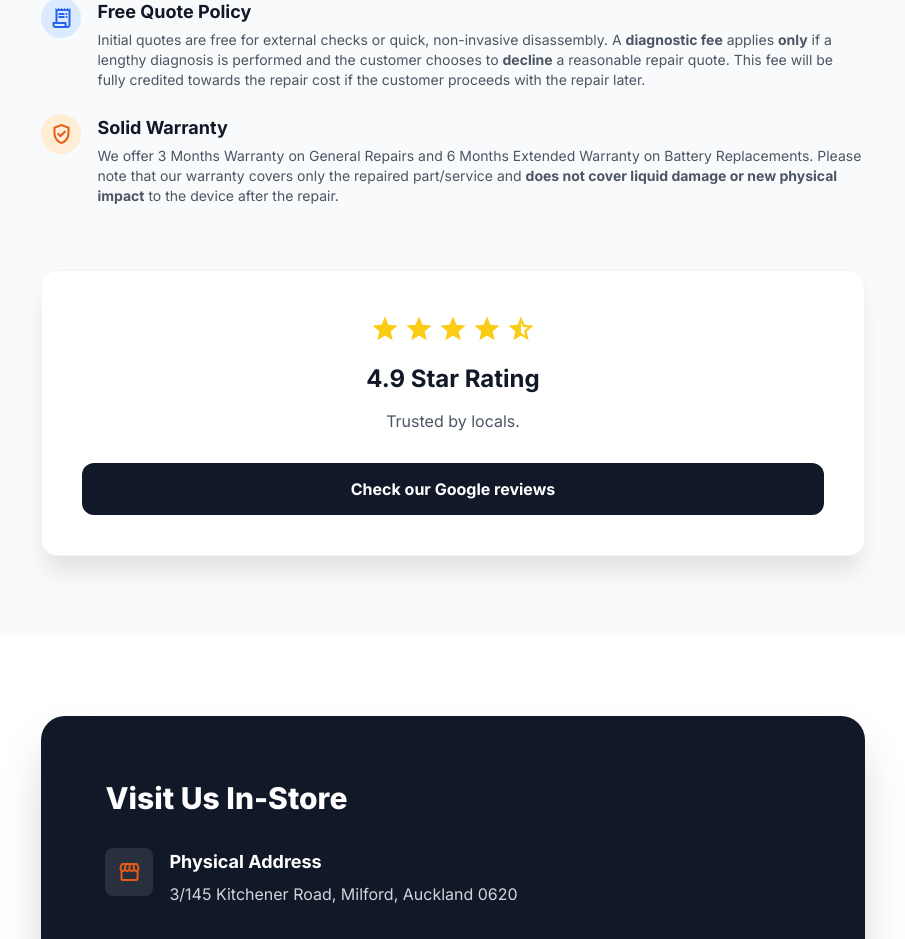
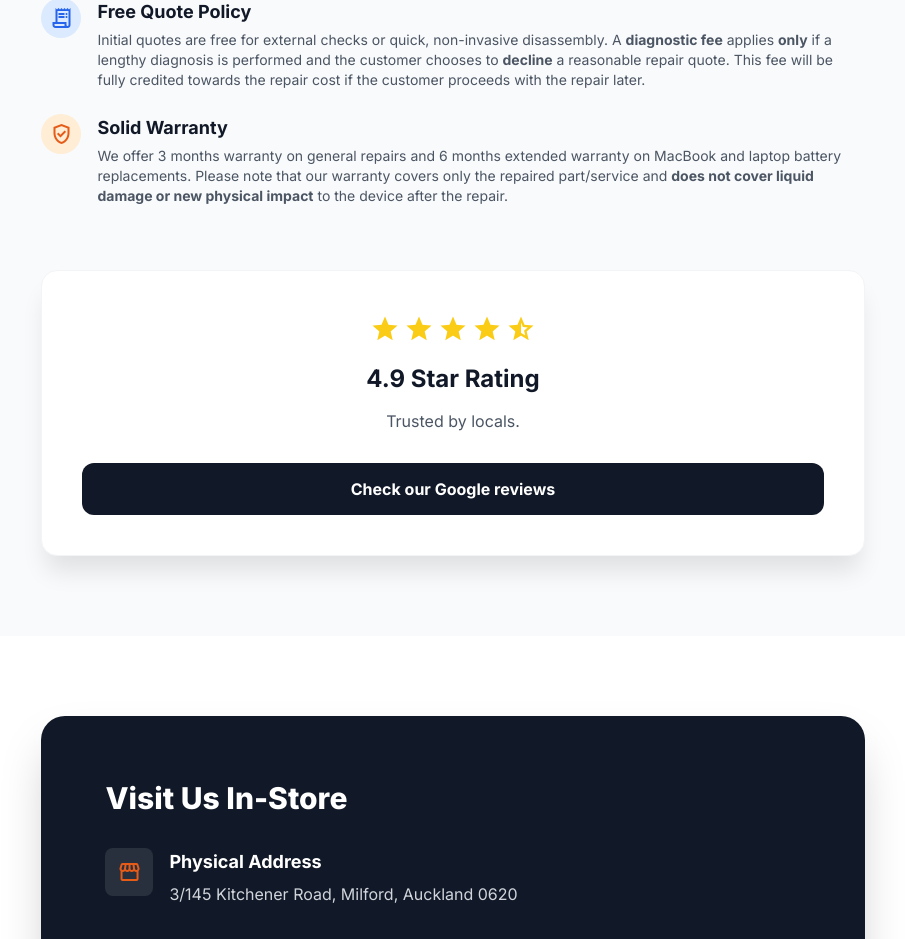
Before and after one commit to togwat/vrepair-website, a React (Vite) app: page / in a window 1280 px wide. Shown: the part 2122-3061 px from the top of the page, without its empty margins (187-1092 px from the left). Built offline with nearby package versions, Linux system fonts and the light colour scheme.

Commit message:
Warranty section update

```diff
--- a/src/pages/home/components/Section2.tsx
+++ b/src/pages/home/components/Section2.tsx
@@ -22,7 +22,7 @@ export default function Section2() {
 
                 <Section2ListItem accentColour1="var(--colour-icon-orange)" accentColour2="var(--colour-icon-orange-background)" icon="verified_user">
                     <h4>Solid Warranty</h4>
-                    <p>We offer 3 Months Warranty on General Repairs and 6 Months Extended Warranty on Battery Replacements. Please note that our warranty covers only the repaired part/service and <strong>does not cover liquid damage or new physical impact</strong> to the device after the repair.</p>
+                    <p>We offer 3 months warranty on general repairs and 6 months extended warranty on MacBook and laptop battery replacements. Please note that our warranty covers only the repaired part/service and <strong>does not cover liquid damage or new physical impact</strong> to the device after the repair.</p>
                 </Section2ListItem>
             </div>
 
```
